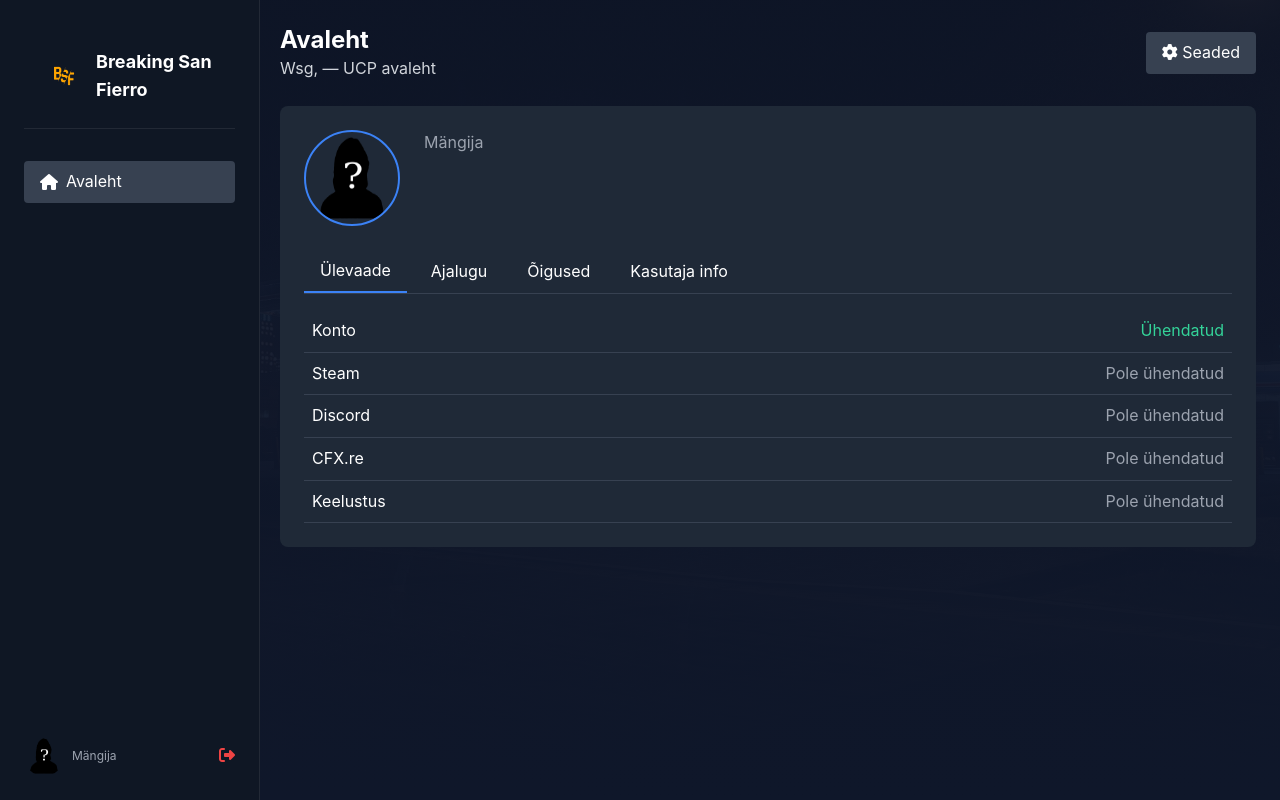
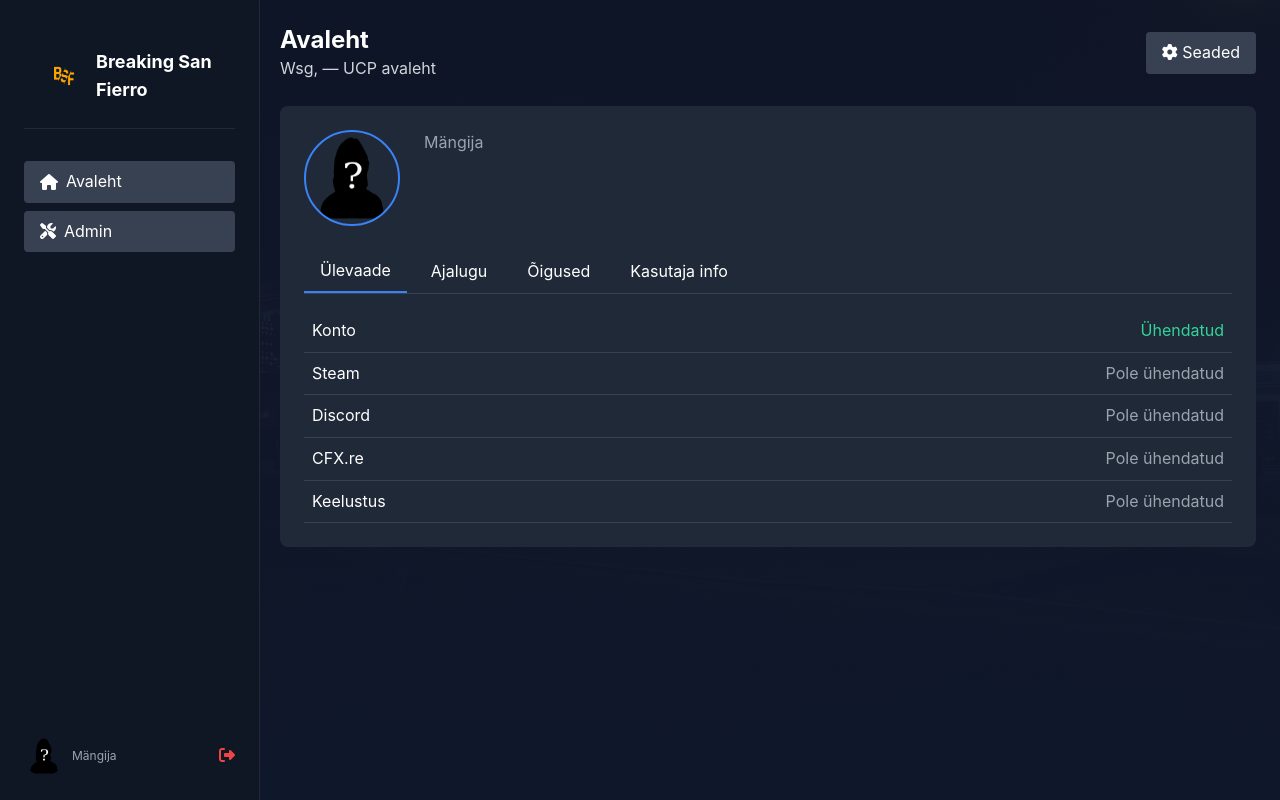
Before and after one commit to Takennncs/template-web, a PHP site: page /dashboard.php in a window 1280 px wide. Run offline with PHP 8.4, Linux system fonts and the light colour scheme; the visitor is signed in with stand-in values (Sample User, id 1).

Commit message:
Update sidebar.php

```diff
--- a/sidebar.php
+++ b/sidebar.php
@@ -1,4 +1,18 @@
-    <nav class="flex-1 flex flex-col gap-2">
-      <a href="" class="flex items-center gap-2 px-4 py-2 bg-gray-700 rounded"><i class="fas fa-home"></i> Avaleht</a>
-    </nav>
+<?php
+if (session_status() === PHP_SESSION_NONE) {
+    session_start();
+}
+?>
+<nav class="flex-1 flex flex-col gap-2">
+  <a href="dashboard.php" class="flex items-center gap-2 px-4 py-2 bg-gray-700 rounded">
+    <i class="fas fa-home"></i> Avaleht
+  </a>
+
+  <?php if (!empty($_SESSION['is_admin']) && $_SESSION['is_admin'] == 1): ?>
+    <a href="admin.php" class="flex items-center gap-2 px-4 py-2 bg-gray-700 rounded hover:bg-gray-600">
+      <i class="fas fa-tools"></i> Admin
+    </a>
+  <?php endif; ?>
+</nav>
+
     <!-- Edasi tee ise nuub -->
```
